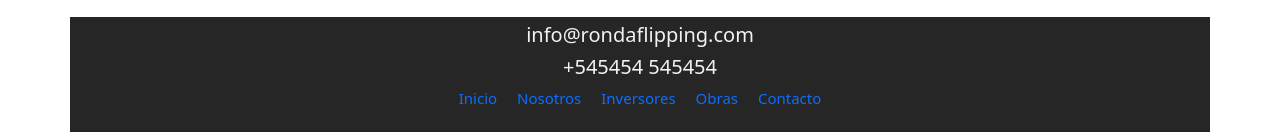
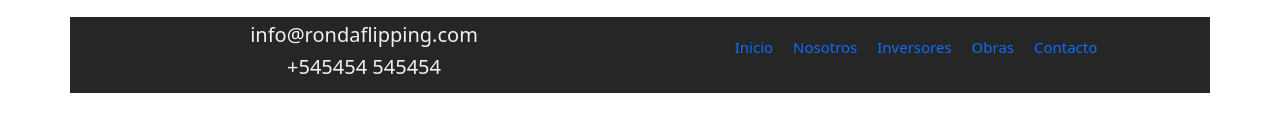
Before and after one commit to tavobarto/rondaflipping, a website: page pages/contacto.html in a window 1280 px wide. Shown: the part 1062-1194 px from the top of the page. After the commit the page ends 1155 px from the top, so only its background shows below. Drawn offline with nearby package versions, Linux system fonts and the light colour scheme.

Commit message:
actualiza footer

```diff
--- a/pages/contacto.html
+++ b/pages/contacto.html
@@ -101,18 +101,23 @@
 <!-- Footer -->
     <footer id="footerID">
     <div class="container">
-				<div class="row justify-content-center">
-					<div class="col-md-12 text-center text-decoration-none">
+        <div class="row justify-content-center align-items-center">
+            <div class="col-6 text-center text-decoration-none">
                 <h4 class="footerData">info@rondaflipping.com</h4>
                 <h4 class="footerData">+545454 545454</h4>
+            </div>
+            <div class="col-6 text-center text-decoration-none">
                 <p>
-							<a class="text-decoration-none mx-2" href="../index.html">Inicio</a>
-							<a class="text-decoration-none mx-2" href="nosotros.html">Nosotros</a>
-							<a class="text-decoration-none mx-2" href="inversores.html">Inversores</a>
-							<a class="text-decoration-none mx-2" href="obras.html">Obras</a>
-							<a class="text-decoration-none mx-2" href="contacto.html">Contacto</a>
+                    <a class="text-decoration-none mx-2" href="#">Inicio</a>
+                    <a class="text-decoration-none mx-2" href="./pages/nosotros.html">Nosotros</a>
+                    <a class="text-decoration-none mx-2" href="./pages/inversores.html">Inversores</a>
+                    <a class="text-decoration-none mx-2" href="./pages/obras.html">Obras</a>
+                    <a class="text-decoration-none mx-2" href="./pages/contacto.html">Contacto</a>
                     </p>
             </div>
+        </div>
+    </div>
+    </footer>
 <!-- JAVASCRIPT bootstrap -->
     <script src="https://cdn.jsdelivr.net/npm/bootstrap@5.1.3/dist/js/bootstrap.bundle.min.js" integrity="sha384-ka7Sk0Gln4gmtz2MlQnikT1wXgYsOg+OMhuP+IlRH9sENBO0LRn5q+8nbTov4+1p" crossorigin="anonymous"></script>
 </body>
```
Also changed, not shown: pages/inversores.html (+17 -12 lines), pages/nosotros.html (+1 -1 lines), pages/obras.html (+12 -7 lines). Lines whose indentation alone changed are shown as unchanged.
